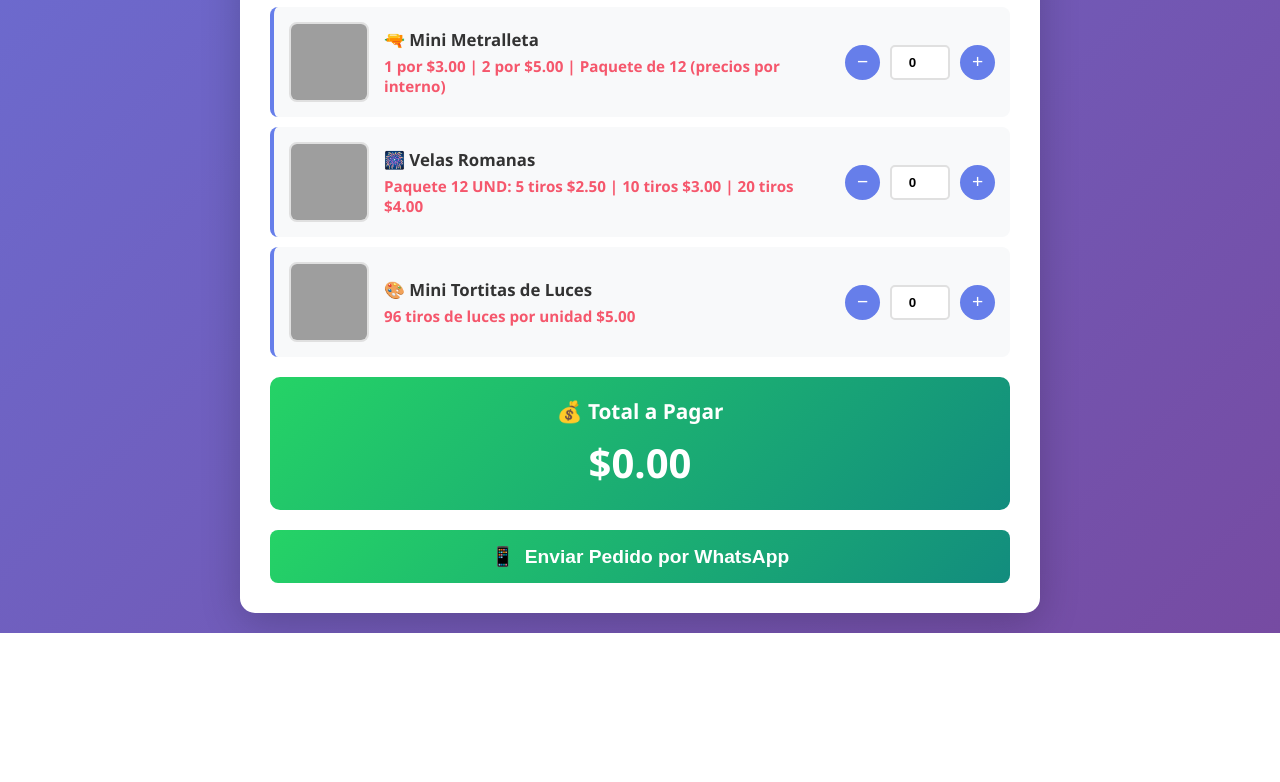
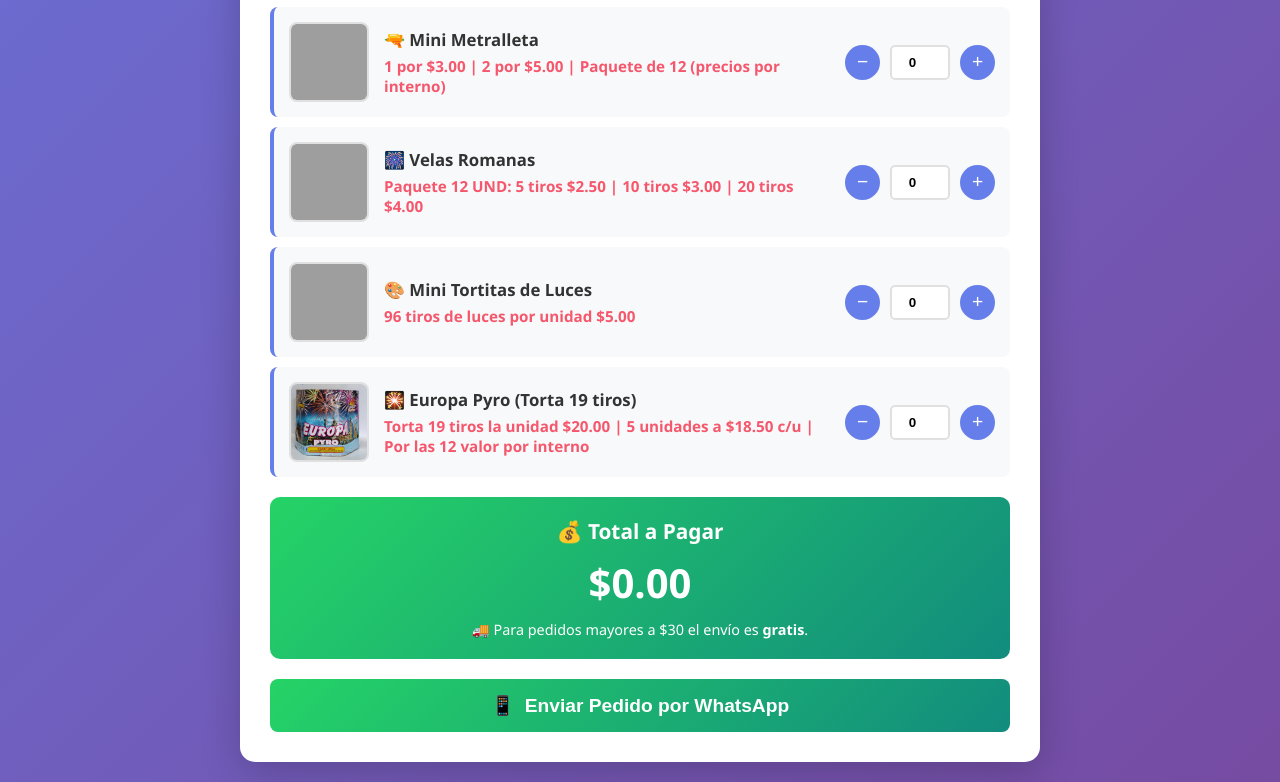
Before and after one commit to oacc1974/pirotecnica, a plain HTML site: page index.html in a window 1280 px wide. Shown: the part 1277-2059 px from the top of the page. Before the commit the page ends 1910 px from the top, so only its background shows below. Drawn offline with Linux system fonts and the light colour scheme; grey boxes are pictures that could not be loaded.

Commit message:
Add files via upload

```diff
--- a/index.html
+++ b/index.html
@@ -443,11 +443,25 @@
                         <button onclick="incrementQuantity('tortitas')">+</button>
                     </div>
                 </div>
+
+                <div class="product-item">
+                    <img src="imagenes/WhatsApp Image 2025-12-04 at 3.58.30 PM.jpeg" alt="Europa Pyro" class="product-image">
+                    <div class="product-info">
+                        <div class="product-name">🎇 Europa Pyro (Torta 19 tiros)</div>
+                        <div class="product-price">Torta 19 tiros la unidad $20.00 | 5 unidades a $18.50 c/u | Por las 12 valor por interno</div>
+                    </div>
+                    <div class="quantity-control">
+                        <button onclick="decrementQuantity('europa')">−</button>
+                        <input type="number" id="europa" value="0" min="0" onchange="updateTotal()">
+                        <button onclick="incrementQuantity('europa')">+</button>
+                    </div>
+                </div>
             </div>
 
             <div class="total-section">
                 <h3>💰 Total a Pagar</h3>
                 <div class="total-amount" id="total">$0.00</div>
+                <p style="margin-top:10px;font-size:0.9em;">🚚 Para pedidos mayores a $30 el envío es <strong>gratis</strong>.</p>
             </div>
 
             <div id="message"></div>
@@ -481,6 +495,7 @@
             const metralleta = parseInt(document.getElementById('metralleta').value) || 0;
             const velas = parseInt(document.getElementById('velas').value) || 0;
             const tortitas = parseInt(document.getElementById('tortitas').value) || 0;
+            const europa = parseInt(document.getElementById('europa').value) || 0;
 
             let total = 0;
             total += volcan * 0.50;
@@ -489,6 +504,7 @@
             total += metralleta * 3.00;
             total += velas * 2.50;
             total += tortitas * 5.00;
+            total += europa * 20.00;
 
             document.getElementById('total').textContent = '$' + total.toFixed(2);
         }
@@ -512,7 +528,7 @@
             const velas = parseInt(document.getElementById('velas').value) || 0;
             const tortitas = parseInt(document.getElementById('tortitas').value) || 0;
 
-            if (volcan === 0 && chispeador === 0 && poppop === 0 && metralleta === 0 && velas === 0 && tortitas === 0) {
+            if (volcan === 0 && chispeador === 0 && poppop === 0 && metralleta === 0 && velas === 0 && tortitas === 0 && europa === 0) {
                 showMessage('⚠️ Por favor selecciona al menos un producto', 'error');
                 return;
             }
@@ -536,6 +552,7 @@
             if (metralleta > 0) mensaje += `🔫 Mini Metralleta: ${metralleta} unidades ($${(metralleta * 3.00).toFixed(2)})%0A`;
             if (velas > 0) mensaje += `🎆 Velas Romanas: ${velas} paquetes ($${(velas * 2.50).toFixed(2)})%0A`;
             if (tortitas > 0) mensaje += `🎨 Mini Tortitas de Luces: ${tortitas} unidades ($${(tortitas * 5.00).toFixed(2)})%0A`;
+            if (europa > 0) mensaje += `🎇 Europa Pyro (Torta 19 tiros): ${europa} unidades ($${(europa * 20.00).toFixed(2)})%0A`;
 
             const total = document.getElementById('total').textContent;
             mensaje += `%0A💰 *TOTAL: ${total}*`;
```
Also changed, not shown: Imagenes/WhatsApp Image 2025-12-04 at 3.57.47 PM.jpeg (added), Imagenes/WhatsApp Image 2025-12-04 at 3.58.30 PM.jpeg (added).
